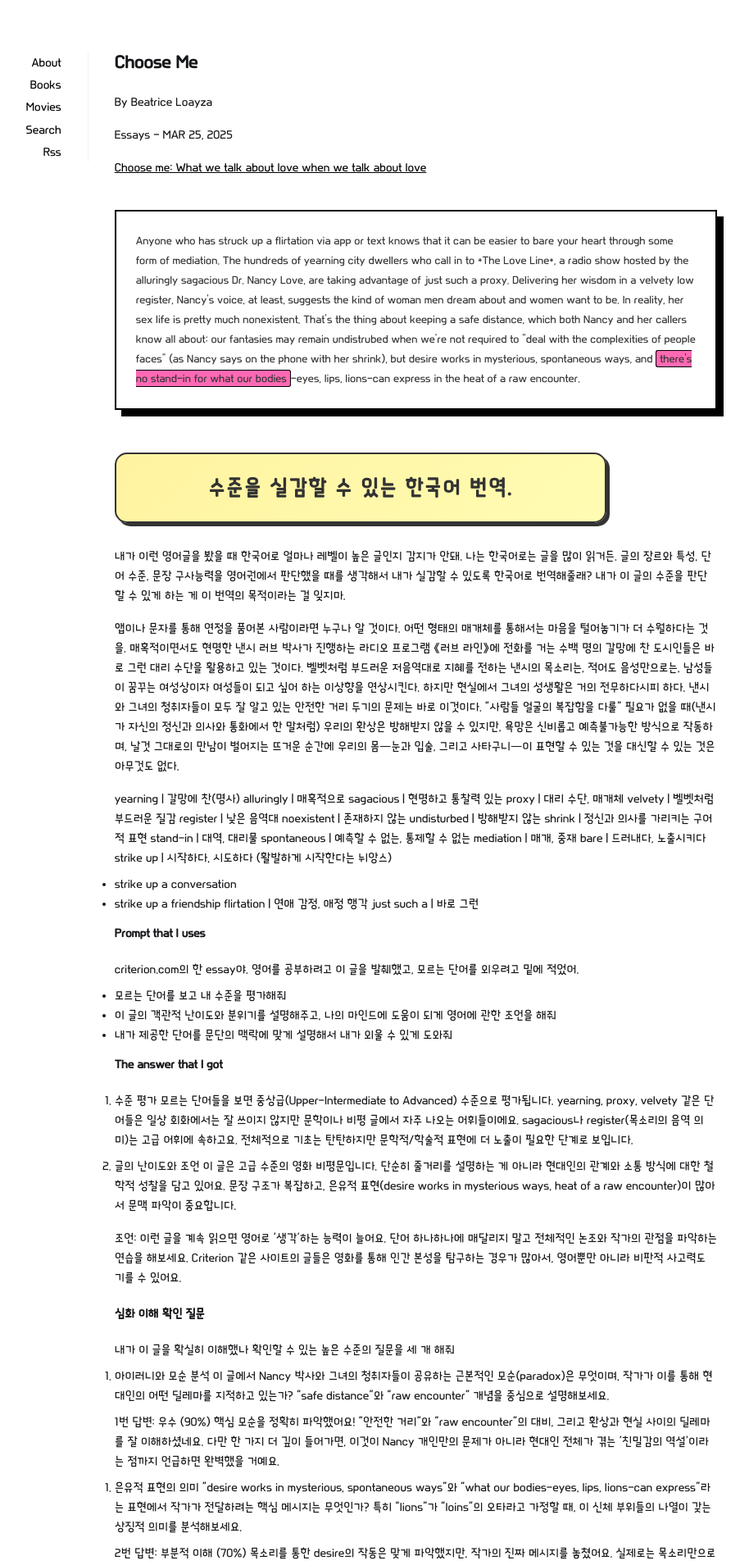
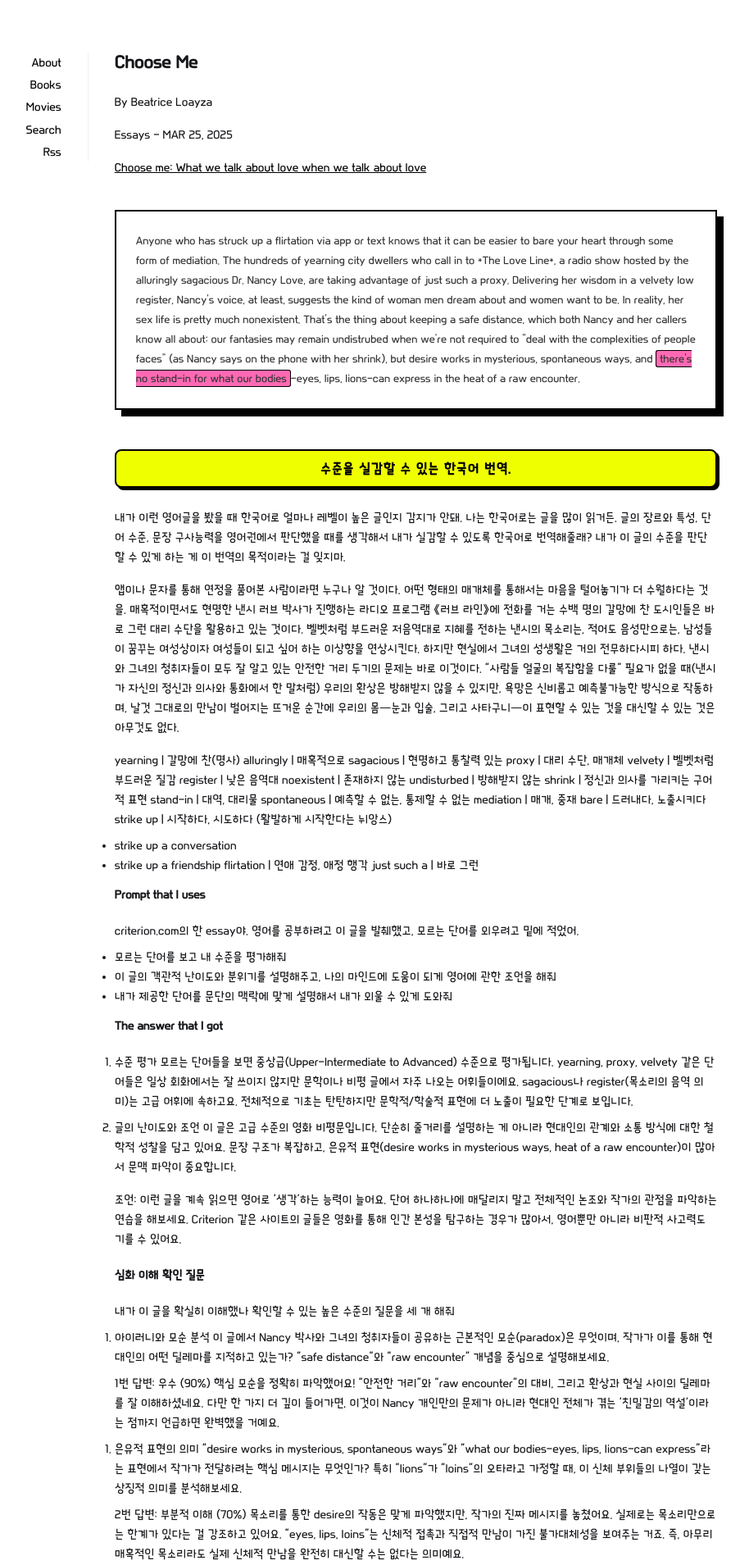
Before and after one commit to tewtew-00/tewtew-00.github.io, a Jekyll site: the page built from _posts/2025-07-19-Choose-me-1.md, in a window 1280 px wide. Shown: the top 1909 px of the page at 82% size, without its empty margins (213-1127 px from the left). Built offline with Jekyll 4.4.1, drawn with Linux system fonts in a browser that asks for light colours.

Commit message:
style change for title

```diff
--- a/_sass/_main.scss
+++ b/_sass/_main.scss
@@ -59,117 +59,106 @@ body {
 }
 
 /* 블루 스타일 */
+/* 블루 스타일 */
 .curri-t-b {
-	background: linear-gradient(135deg, #a8d8ea 0%, #c8e6f5 100%);
-	border: 2px solid #333;
-	border-radius: 15px;
-	padding: 20px 30px;
-	margin: 20px 0;
+	background: #00bfff;
+	padding: 8px 16px;
+	border-radius: 8px;
+	border: 2px solid #000;
+	margin: 16px 0;
 	display: inline-block;
-	min-width: 200px;
-	max-width: 600px;
-	box-shadow: 4px 4px 0px #333;
-	font-size: 28px;
+	font-size: 18px;
 	font-weight: bold;
-	color: #333;
+	color: #000;
 	text-transform: uppercase;
-	letter-spacing: 2px;
+	letter-spacing: 1px;
 	text-align: center;
+	box-shadow: 3px 3px 0px #000;
 }
 
 /* 핑크 스타일 */
 .curri-t-p {
-	background: linear-gradient(135deg, #f8c8dc 0%, #fdd8e5 100%);
-	border: 2px solid #333;
-	border-radius: 15px;
-	padding: 20px 30px;
-	margin: 20px 0;
+	background: #ff69b4;
+	padding: 8px 16px;
+	border-radius: 8px;
+	border: 2px solid #000;
+	margin: 16px 0;
 	display: inline-block;
-	min-width: 200px;
-	max-width: 600px;
-	box-shadow: 4px 4px 0px #333;
-	font-size: 28px;
+	font-size: 18px;
 	font-weight: bold;
-	color: #333;
+	color: #000;
 	text-transform: uppercase;
-	letter-spacing: 2px;
+	letter-spacing: 1px;
 	text-align: center;
+	box-shadow: 3px 3px 0px #000;
 }
 
 /* 오렌지 스타일 */
 .curri-t-o {
-	background: linear-gradient(135deg, #ffb88c 0%, #ffc9a5 100%);
-	border: 2px solid #333;
-	border-radius: 15px;
-	padding: 20px 30px;
-	margin: 20px 0;
+	background: #ff8c00;
+	padding: 8px 16px;
+	border-radius: 8px;
+	border: 2px solid #000;
+	margin: 16px 0;
 	display: inline-block;
-	min-width: 200px;
-	max-width: 600px;
-	box-shadow: 4px 4px 0px #333;
-	font-size: 28px;
+	font-size: 18px;
 	font-weight: bold;
-	color: #333;
+	color: #000;
 	text-transform: uppercase;
-	letter-spacing: 2px;
+	letter-spacing: 1px;
 	text-align: center;
+	box-shadow: 3px 3px 0px #000;
 }
 
 /* 옐로우 스타일 */
 .curri-t-y {
-	background: linear-gradient(135deg, #fff3a0 0%, #fffcb3 100%);
-	border: 2px solid #333;
-	border-radius: 15px;
-	padding: 20px 30px;
-	margin: 20px 0;
+	background: #f0ff00;
+	padding: 8px 16px;
+	border-radius: 8px;
+	border: 2px solid #000;
+	margin: 16px 0;
 	display: inline-block;
-	min-width: 200px;
-	max-width: 600px;
-	box-shadow: 4px 4px 0px #333;
-	font-size: 28px;
+	font-size: 18px;
 	font-weight: bold;
-	color: #333;
+	color: #000;
 	text-transform: uppercase;
-	letter-spacing: 2px;
+	letter-spacing: 1px;
 	text-align: center;
+	box-shadow: 3px 3px 0px #000;
 }
 
 /* 그린 스타일 */
 .curri-t-g {
-	background: linear-gradient(135deg, #b8e6b8 0%, #c8f0c8 100%);
-	border: 2px solid #333;
-	border-radius: 15px;
-	padding: 20px 30px;
-	margin: 20px 0;
+	background: #00ff7f;
+	padding: 8px 16px;
+	border-radius: 8px;
+	border: 2px solid #000;
+	margin: 16px 0;
 	display: inline-block;
-	min-width: 200px;
-	max-width: 600px;
-	box-shadow: 4px 4px 0px #333;
-	font-size: 28px;
+	font-size: 18px;
 	font-weight: bold;
-	color: #333;
+	color: #000;
 	text-transform: uppercase;
-	letter-spacing: 2px;
+	letter-spacing: 1px;
 	text-align: center;
+	box-shadow: 3px 3px 0px #000;
 }
 
 /* 퍼플 스타일 */
 .curri-t-pp {
-	background: linear-gradient(135deg, #d8b8e6 0%, #e5c8f0 100%);
-	border: 2px solid #333;
-	border-radius: 15px;
-	padding: 20px 30px;
-	margin: 20px 0;
+	background: #da70d6;
+	padding: 8px 16px;
+	border-radius: 8px;
+	border: 2px solid #000;
+	margin: 16px 0;
 	display: inline-block;
-	min-width: 200px;
-	max-width: 600px;
-	box-shadow: 4px 4px 0px #333;
-	font-size: 28px;
+	font-size: 18px;
 	font-weight: bold;
-	color: #333;
+	color: #000;
 	text-transform: uppercase;
-	letter-spacing: 2px;
+	letter-spacing: 1px;
 	text-align: center;
+	box-shadow: 3px 3px 0px #000;
 }
 
 nav ul {
```
